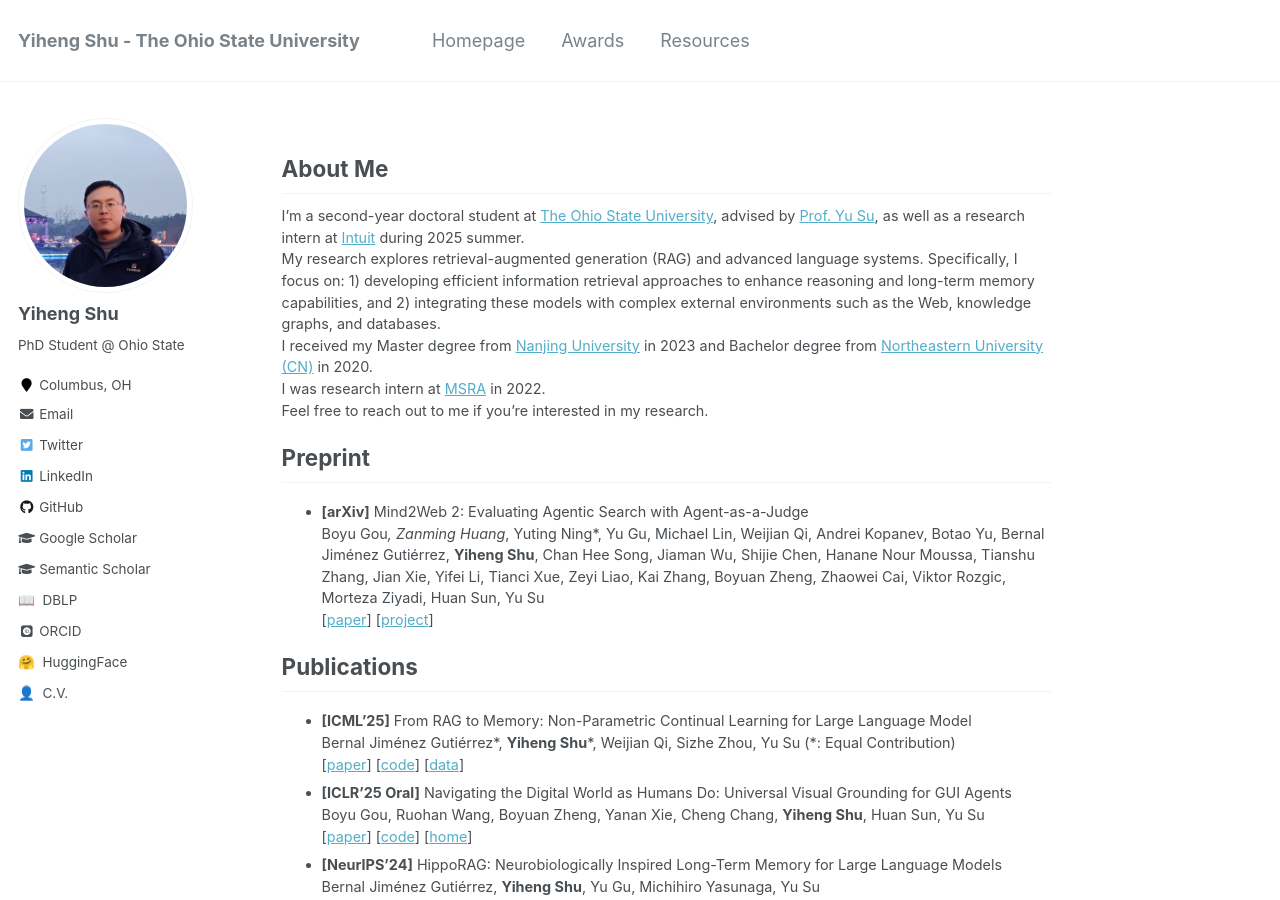
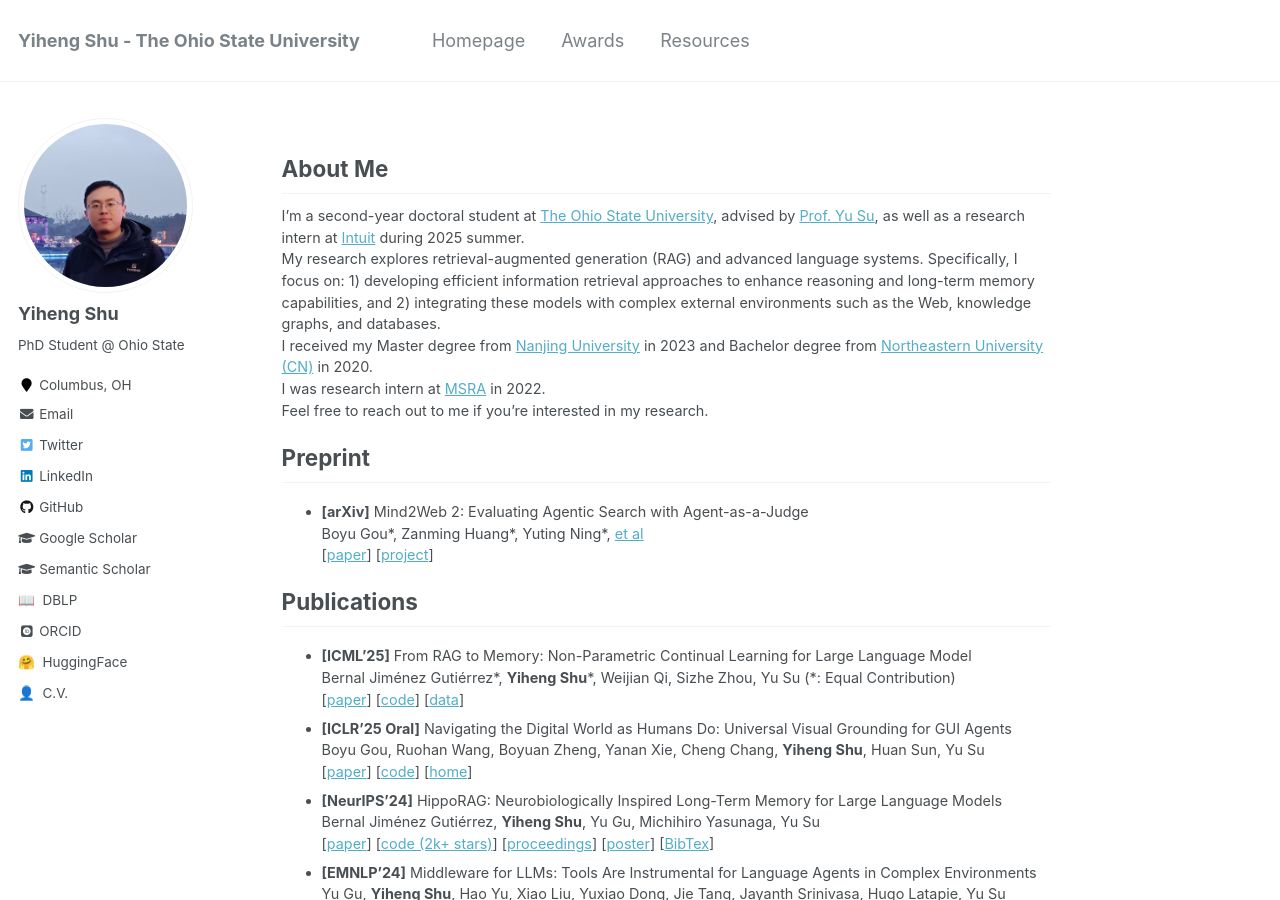
Before and after one commit to yihengshu/yihengshu.github.io, a Jekyll site: the page built from _pages/about.md, in a window 1280 px wide and 900 px high. Built offline with Jekyll 4.4.1, drawn with Linux system fonts in a browser that asks for light colours; some web fonts are replaced.

Commit message:
Update about.md

```diff
--- a/_pages/about.md
+++ b/_pages/about.md
@@ -26,7 +26,7 @@
 ## Preprint
 
 - **[arXiv]** Mind2Web 2: Evaluating Agentic Search with Agent-as-a-Judge
-Boyu Gou*, Zanming Huang*, Yuting Ning*, Yu Gu, Michael Lin, Weijian Qi, Andrei Kopanev, Botao Yu, Bernal Jiménez Gutiérrez, **Yiheng Shu**, Chan Hee Song, Jiaman Wu, Shijie Chen, Hanane Nour Moussa, Tianshu Zhang, Jian Xie, Yifei Li, Tianci Xue, Zeyi Liao, Kai Zhang, Boyuan Zheng, Zhaowei Cai, Viktor Rozgic, Morteza Ziyadi, Huan Sun, Yu Su
+Boyu Gou\*, Zanming Huang\*, Yuting Ning\*, [et al](https://arxiv.org/abs/2506.21506)
 [[paper](https://arxiv.org/abs/2506.21506)]
 [[project](https://osu-nlp-group.github.io/Mind2Web-2/)]
 
```
